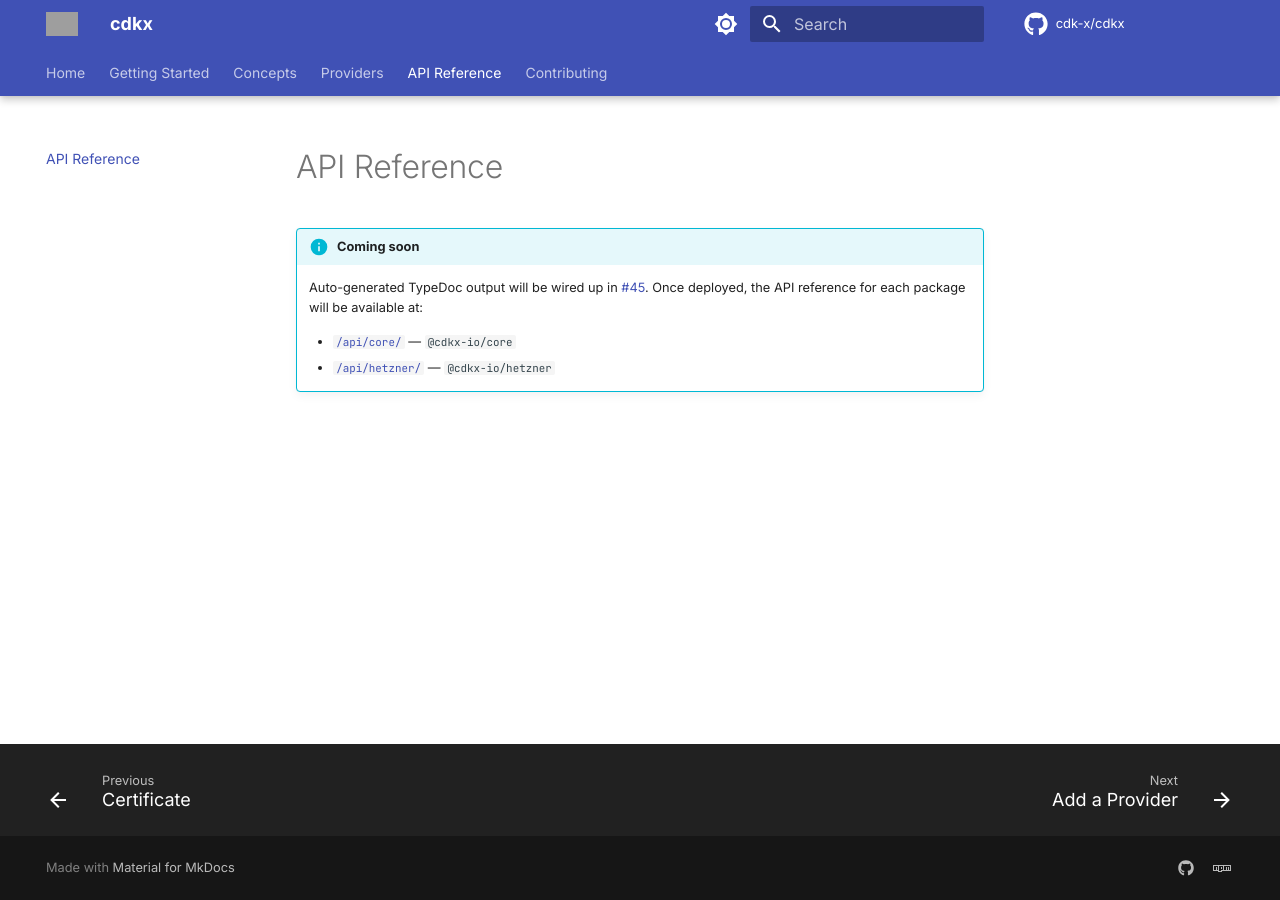
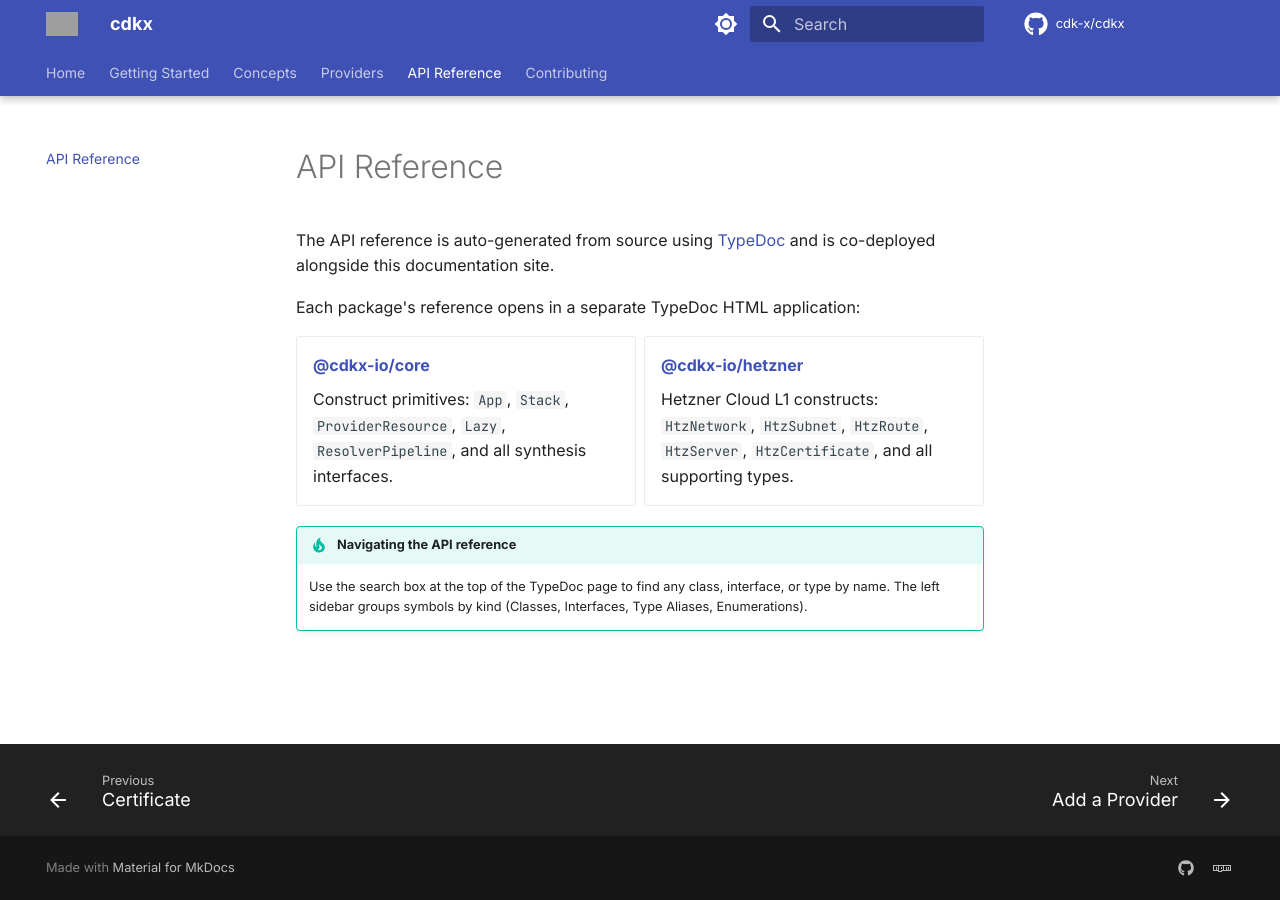
Before and after one commit to cdk-x/cdkx, an MkDocs documentation site: the page built from docs/api/index.md, in a window 1280 px wide. Built offline with MkDocs 1.6.1 and Material for MkDocs 9.7.7, drawn with Linux system fonts in a browser that asks for light colours; comment, search, counter and statistics services are not loaded; the version menu is left out; grey boxes are pictures that could not be loaded.

Commit message:
docs(cdkx): replace API reference stub with TypeDoc links
Co-Authored-By: Claude Sonnet 4.6 <noreply@anthropic.com>

```diff
--- a/docs/api/index.md
+++ b/docs/api/index.md
@@ -1,8 +1,21 @@
 # API Reference
 
-!!! info "Coming soon"
-    Auto-generated TypeDoc output will be wired up in [#45](https://github.com/cdk-x/cdkx/issues/45).
-    Once deployed, the API reference for each package will be available at:
+The API reference is auto-generated from source using [TypeDoc](https://typedoc.org) and is co-deployed alongside this documentation site.
 
-    - [`/api/core/`](../api/core/index.html) — `@cdkx-io/core`
-    - [`/api/hetzner/`](../api/hetzner/index.html) — `@cdkx-io/hetzner`
+Each package's reference opens in a separate TypeDoc HTML application:
+
+<div class="grid cards" markdown>
+
+- **[@cdkx-io/core](../api/core/index.html)**
+
+    Construct primitives: `App`, `Stack`, `ProviderResource`, `Lazy`, `ResolverPipeline`, and all synthesis interfaces.
+
+- **[@cdkx-io/hetzner](../api/hetzner/index.html)**
+
+    Hetzner Cloud L1 constructs: `HtzNetwork`, `HtzSubnet`, `HtzRoute`, `HtzServer`, `HtzCertificate`, and all supporting types.
+
+</div>
+
+!!! tip "Navigating the API reference"
+    Use the search box at the top of the TypeDoc page to find any class, interface, or type by name.
+    The left sidebar groups symbols by kind (Classes, Interfaces, Type Aliases, Enumerations).
```
